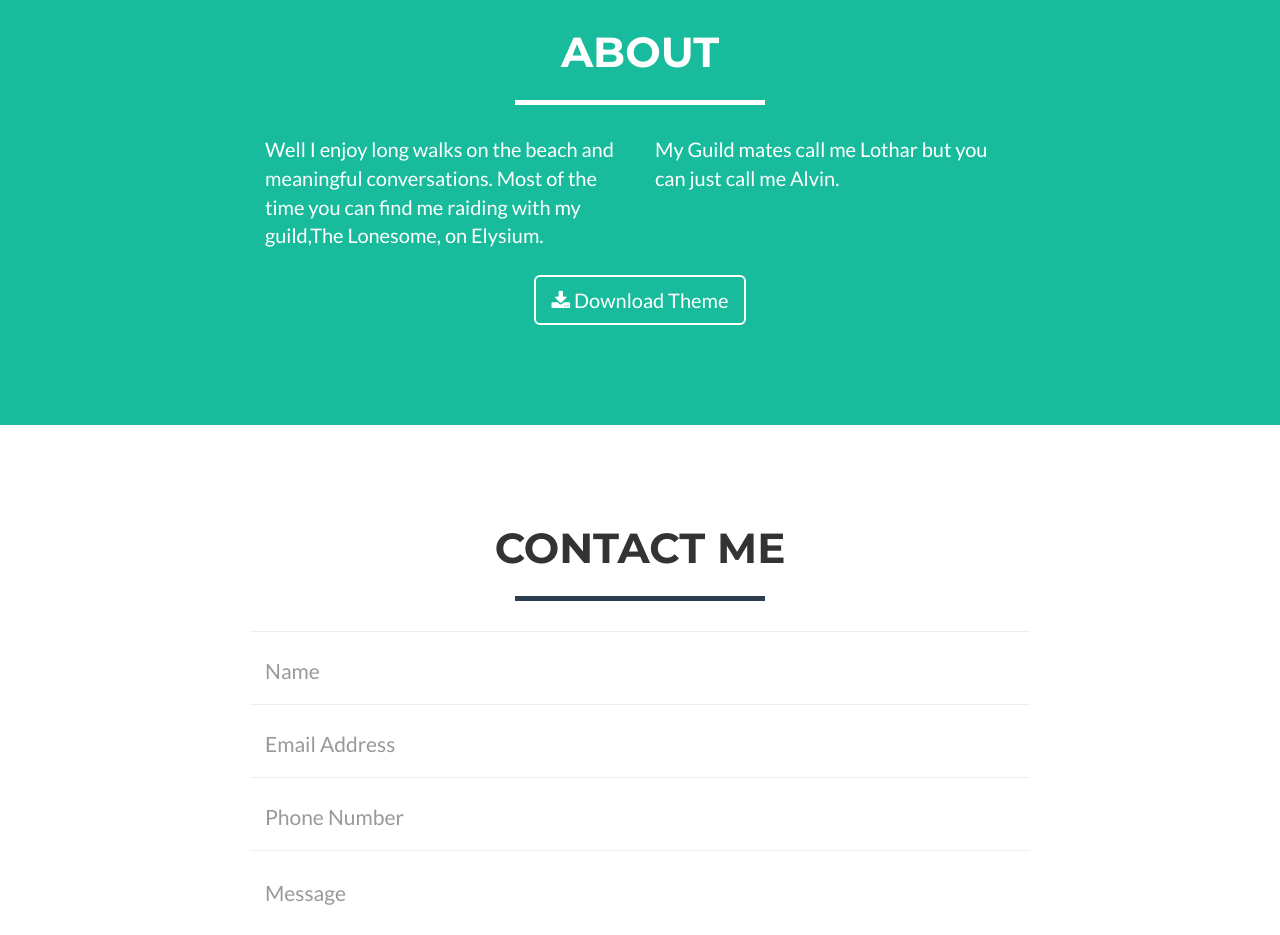
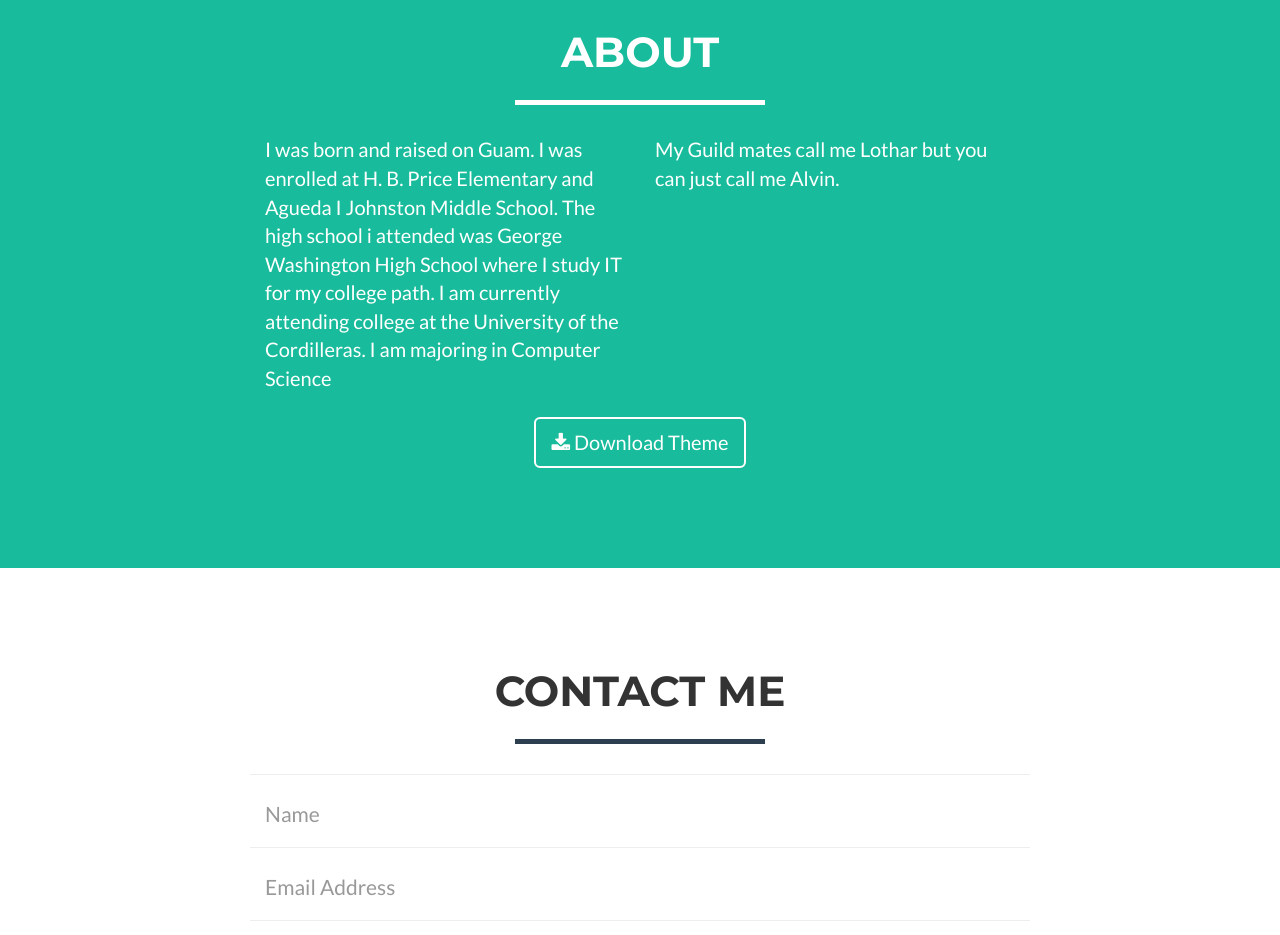
Before and after one commit to Legaspi/Legaspi.github.io, a website: page index.html in a window 1280 px wide. Shown: the part 1600-2535 px from the top of the page. Drawn offline with nearby package versions, Linux system fonts and the light colour scheme.

Commit message:
intial update

```diff
--- a/index.html
+++ b/index.html
@@ -167,7 +167,7 @@
             </div>
             <div class="row">
                 <div class="col-lg-4 col-lg-offset-2">
-                    <p>Well I enjoy long walks on the beach and meaningful conversations. Most of the time you can find me raiding with my guild,The Lonesome, on Elysium.</p>
+                    <p>I was born and raised on Guam. I was enrolled at H. B. Price Elementary and Agueda I Johnston Middle School. The high school i attended was George Washington High School where I study IT for my college path. I am currently attending college at the University of the Cordilleras. I am majoring in Computer Science</p>
                 </div>
                 <div class="col-lg-4">
                     <p>My Guild mates call me Lothar but you can just call me Alvin.</p>
```
